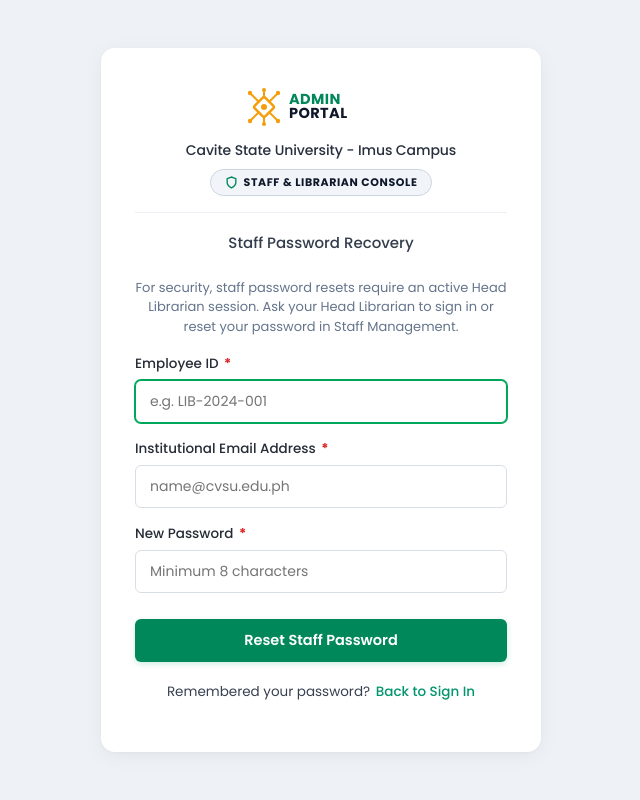
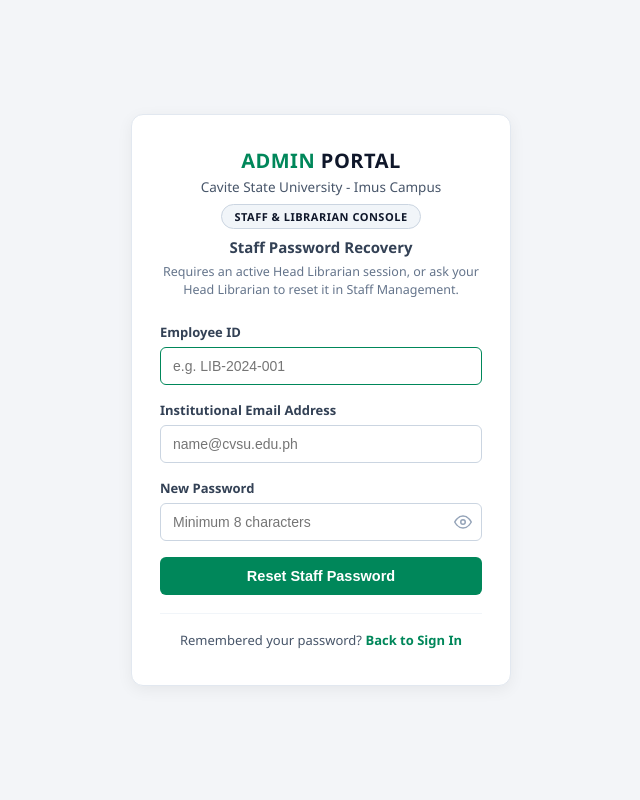
Before and after one commit to jehiahisaacbalavalledor-bit/qr-based-library-management-system, a PHP site: page /admin/admin-forgot-password.html in a window 1280 px wide. Shown: the whole page, without its empty margins (319-959 px from the left). Run offline with PHP 8.4, Linux system fonts and the light colour scheme.

Commit message:
Simplify student and staff password recovery pages
Match login.css card styling on user/forgot-password.html and admin/admin-forgot-password.html, remove inline styles, add .page-subtitle, and wire new-password visibility toggles in auth.js.

```diff
--- a/new-folder/public/admin/admin-forgot-password.html
+++ b/new-folder/public/admin/admin-forgot-password.html
@@ -3,146 +3,55 @@
 <head>
   <meta charset="UTF-8">
   <meta name="viewport" content="width=device-width, initial-scale=1.0">
-  <title>Admin Password Recovery | Cavite State University - Imus Campus</title>
-  <link rel="stylesheet" href="../user/css/style.css">
+  <title>Staff Password Recovery | Cavite State University - Imus Campus</title>
+  <link rel="stylesheet" href="../user/css/login.css?v=2">
   <link rel="icon" type="image/svg+xml" href="../assets/images/logo.svg">
-  <style>
-    .admin-badge-pill {
-      display: inline-flex;
-      align-items: center;
-      gap: 6px;
-      margin-top: 8px;
-      font-size: 11px;
-      font-weight: 700;
-      text-transform: uppercase;
-      letter-spacing: 0.6px;
-      color: #0f172a;
-      background: #f1f5f9;
-      padding: 4px 14px;
-      border-radius: 16px;
-      border: 1px solid #cbd5e1;
-    }
-    .admin-badge-pill svg { color: #00875a; }
-  </style>
 </head>
 <body>
 
-  <!-- Toast Notification Container -->
   <div class="toast-container" id="toastContainer"></div>
 
-  <main class="auth-container">
-    <div class="auth-card">
-
-      <!-- Card Header -->
-      <header class="auth-header">
-        <div class="logo-wrapper">
-          <svg xmlns="http://www.w3.org/2000/svg" viewBox="0 0 160 42" width="160" height="42" role="img" aria-label="Admin Portal Logo">
-            <g transform="translate(4, 2)">
-              <rect x="11.5" y="11.5" width="15" height="15" rx="2" transform="rotate(45 19 19)" fill="none" stroke="#f59e0b" stroke-width="2.5" stroke-linejoin="round" />
-              <circle cx="19" cy="19" r="3" fill="#f59e0b" />
-              <path d="M 13.5 13.5 L 6 6" stroke="#f59e0b" stroke-width="2" stroke-linecap="round"/>
-              <circle cx="5" cy="5" r="2.2" fill="#f59e0b" />
-              <path d="M 24.5 13.5 L 32 6" stroke="#f59e0b" stroke-width="2" stroke-linecap="round"/>
-              <circle cx="33" cy="5" r="2.2" fill="#f59e0b" />
-              <path d="M 13.5 24.5 L 6 32" stroke="#f59e0b" stroke-width="2" stroke-linecap="round"/>
-              <circle cx="5" cy="33" r="2.2" fill="#f59e0b" />
-              <path d="M 24.5 24.5 L 32 32" stroke="#f59e0b" stroke-width="2" stroke-linecap="round"/>
-              <circle cx="33" cy="33" r="2.2" fill="#f59e0b" />
-              <path d="M 19 8.5 L 19 3" stroke="#f59e0b" stroke-width="2" stroke-linecap="round"/>
-              <circle cx="19" cy="2" r="2" fill="#f59e0b" />
-              <path d="M 19 29.5 L 19 35" stroke="#f59e0b" stroke-width="2" stroke-linecap="round"/>
-              <circle cx="19" cy="36" r="2" fill="#f59e0b" />
-            </g>
-            <text x="48" y="18" font-family="'Poppins', 'Segoe UI', Arial, sans-serif" font-weight="800" font-size="14.5" fill="#00875a" letter-spacing="0.4">ADMIN</text>
-            <text x="48" y="32" font-family="'Poppins', 'Segoe UI', Arial, sans-serif" font-weight="800" font-size="14.5" fill="#0f172a" letter-spacing="0.4">PORTAL</text>
-          </svg>
-        </div>
-        <h1 class="campus-title">Cavite State University - Imus Campus</h1>
-        <div class="admin-badge-pill">
-          <svg width="13" height="13" viewBox="0 0 24 24" fill="none" stroke="currentColor" stroke-width="2.5">
-            <path d="M12 22s8-4 8-10V5l-8-3-8 3v7c0 6 8 10 8 10z"/>
-          </svg>
-          Staff & Librarian Console
-        </div>
-        <hr class="header-divider">
-        <h2 class="auth-section-title">Staff Password Recovery</h2>
+  <main class="login-card">
+    <header class="login-header">
+      <div class="admin-brand">ADMIN <span>PORTAL</span></div>
+      <div class="campus-name">Cavite State University - Imus Campus</div>
+      <div class="admin-badge">Staff &amp; Librarian Console</div>
+      <h1 class="page-title">Staff Password Recovery</h1>
+      <p class="page-subtitle">Requires an active Head Librarian session, or ask your Head Librarian to reset it in Staff Management.</p>
     </header>
 
-      <!-- Recovery Form -->
-      <form id="adminForgotPasswordForm" novalidate>
+    <form id="adminForgotPasswordForm" autocomplete="on" novalidate>
+      <div class="form-group">
+        <label for="recoveryEmployeeId">Employee ID</label>
+        <input type="text" id="recoveryEmployeeId" name="employeeId" placeholder="e.g. LIB-2024-001" required autocomplete="username" autofocus>
+      </div>
 
-        <p style="font-size: 13px; color: #64748b; margin-bottom: 18px; text-align: center; line-height: 1.5;">
-          For security, staff password resets require an active Head Librarian session. Ask your Head Librarian to sign in or reset your password in Staff Management.
-        </p>
+      <div class="form-group">
+        <label for="recoveryAdminEmail">Institutional Email Address</label>
+        <input type="email" id="recoveryAdminEmail" name="email" placeholder="name@cvsu.edu.ph" required autocomplete="email">
+      </div>
 
-        <!-- Employee ID -->
       <div class="form-group">
-          <label for="recoveryEmployeeId" class="form-label">
-            Employee ID <span class="required-star">*</span>
-          </label>
-          <div class="input-wrapper">
-            <input
-              type="text"
-              id="recoveryEmployeeId"
-              name="employeeId"
-              class="form-control"
-              placeholder="e.g. LIB-2024-001"
-              required
-              autofocus
-            >
+        <label for="recoveryAdminNewPassword">New Password</label>
+        <div class="password-box">
+          <input type="password" id="recoveryAdminNewPassword" name="newPassword" placeholder="Minimum 8 characters" minlength="8" required autocomplete="new-password">
+          <button type="button" class="toggle-password" id="toggleAdminRecoveryPasswordBtn" aria-label="Toggle new password visibility">
+            <svg id="eyeAdminRecoveryIcon" xmlns="http://www.w3.org/2000/svg" width="18" height="18" viewBox="0 0 24 24" fill="none" stroke="currentColor" stroke-width="2" stroke-linecap="round" stroke-linejoin="round">
+              <path d="M1 12s4-8 11-8 11 8 11 8-4 8-11 8-11-8-11-8z"></path>
+              <circle cx="12" cy="12" r="3"></circle>
+            </svg>
+          </button>
         </div>
       </div>
 
-        <!-- Staff Email Address -->
-        <div class="form-group">
-          <label for="recoveryAdminEmail" class="form-label">
-            Institutional Email Address <span class="required-star">*</span>
-          </label>
-          <div class="input-wrapper">
-            <input
-              type="email"
-              id="recoveryAdminEmail"
-              name="email"
-              class="form-control"
-              placeholder="name@cvsu.edu.ph"
-              required
-            >
-          </div>
-        </div>
-
-        <!-- New Password -->
-        <div class="form-group">
-          <label for="recoveryAdminNewPassword" class="form-label">
-            New Password <span class="required-star">*</span>
-          </label>
-          <div class="input-wrapper">
-            <input
-              type="password"
-              id="recoveryAdminNewPassword"
-              name="newPassword"
-              class="form-control"
-              placeholder="Minimum 8 characters"
-              minlength="8"
-              required
-            >
-          </div>
-        </div>
-
-        <!-- Submit Button -->
-        <button type="submit" class="btn-submit" id="submitAdminRecoveryBtn" style="margin-top: 10px; background: #00875a;">
-          Reset Staff Password
-        </button>
-
-        <!-- Back to Admin Login -->
-        <div class="switch-auth-link">
-          Remembered your password? <a href="../index.html">Back to Sign In</a>
-        </div>
-
+      <button type="submit" class="btn-login" id="submitAdminRecoveryBtn">Reset Staff Password</button>
     </form>
 
+    <div class="bottom-links">
+      <div>Remembered your password? <a href="../index.html">Back to Sign In</a></div>
     </div>
   </main>
 
-  <script src="../assets/js/auth.js"></script>
+  <script src="../assets/js/auth.js?v=4"></script>
 </body>
 </html>
--- a/new-folder/public/user/css/login.css
+++ b/new-folder/public/user/css/login.css
@@ -37,6 +37,13 @@ body {
   font-weight: 600;
   color: #334155;
   margin-top: 8px;
+}
+
+.page-subtitle {
+  font-size: 12.5px;
+  color: #64748b;
+  margin-top: 6px;
+  line-height: 1.45;
 }
 
 .two-col {
```
Also changed, not shown: new-folder/public/user/forgot-password.html (+34 -115 lines), new-folder/public/assets/js/auth.js. Lines whose indentation alone changed are shown as unchanged.
